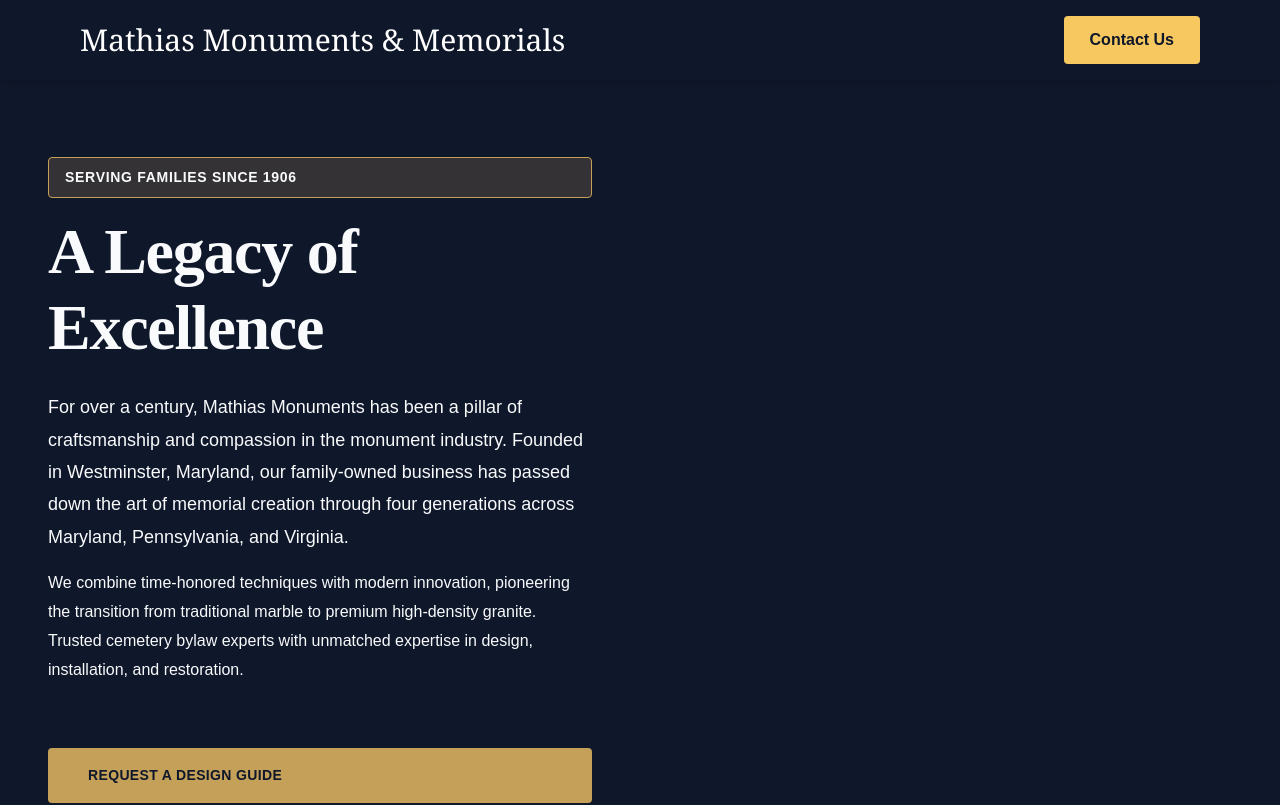
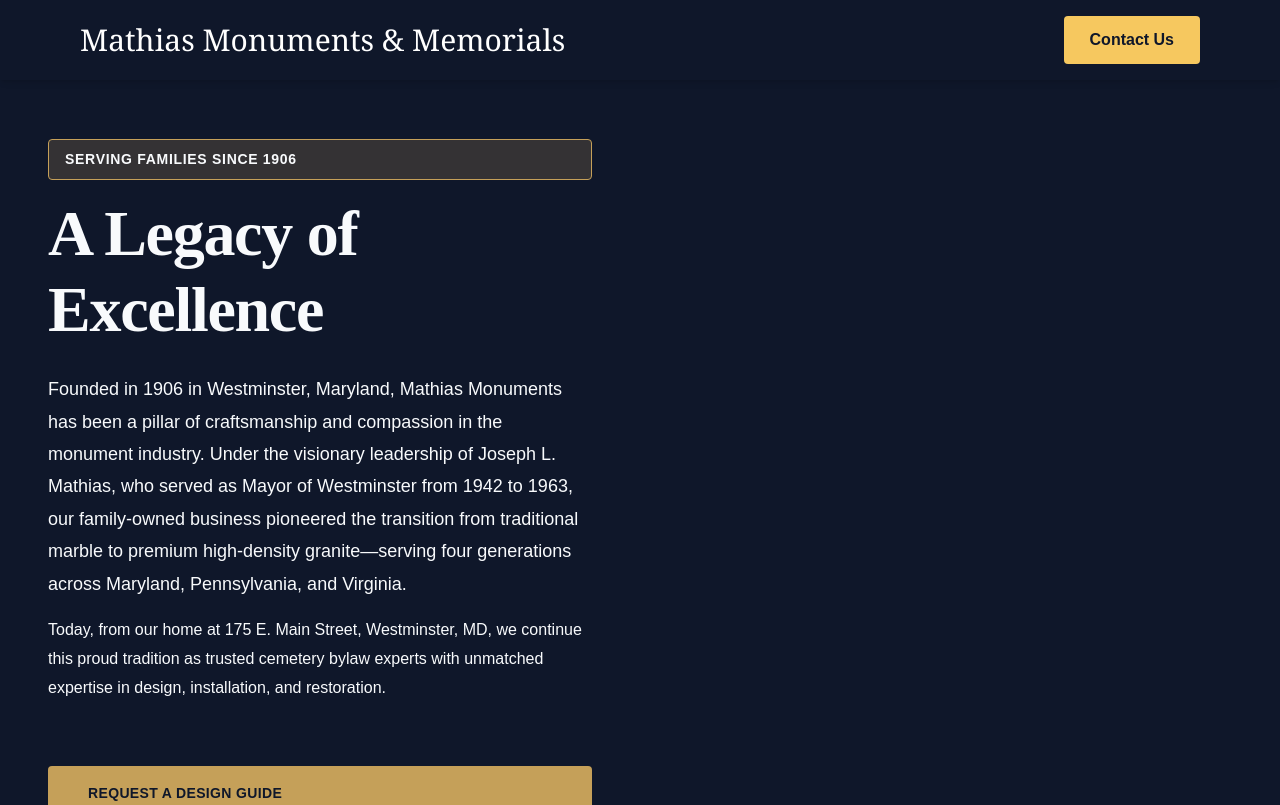
Before and after one commit to bradyudovich/MathiasMonuments, a Next.js app: page / in a window 1280 px wide. Shown: the top 805 px of the page. Built offline with nearby package versions, Linux system fonts and the light colour scheme.

Commit message:
Add back important historical details to hero content
Co-authored-by: bradyudovich <81537503+bradyudovich@users.noreply.github.com>

```diff
--- a/components/InteractiveHero.tsx
+++ b/components/InteractiveHero.tsx
@@ -40,10 +40,11 @@ export default function InteractiveHero() {
           animate={{ opacity: 1 }}
           transition={{ delay: 0.3, duration: 0.6 }}
         >
-          For over a century, Mathias Monuments has been a pillar of craftsmanship and
-          compassion in the monument industry. Founded in Westminster, Maryland, our
-          family-owned business has passed down the art of memorial creation through four
-          generations across Maryland, Pennsylvania, and Virginia.
+          Founded in 1906 in Westminster, Maryland, Mathias Monuments has been a pillar of
+          craftsmanship and compassion in the monument industry. Under the visionary leadership
+          of Joseph L. Mathias, who served as Mayor of Westminster from 1942 to 1963, our
+          family-owned business pioneered the transition from traditional marble to premium
+          high-density granite—serving four generations across Maryland, Pennsylvania, and Virginia.
         </motion.p>
 
         <motion.p
@@ -52,9 +53,9 @@ export default function InteractiveHero() {
           animate={{ opacity: 1 }}
           transition={{ delay: 0.4, duration: 0.6 }}
         >
-          We combine time-honored techniques with modern innovation, pioneering the transition
-          from traditional marble to premium high-density granite. Trusted cemetery bylaw experts
-          with unmatched expertise in design, installation, and restoration.
+          Today, from our home at 175 E. Main Street, Westminster, MD, we continue this proud
+          tradition as trusted cemetery bylaw experts with unmatched expertise in design,
+          installation, and restoration.
         </motion.p>
 
         <motion.a
```
